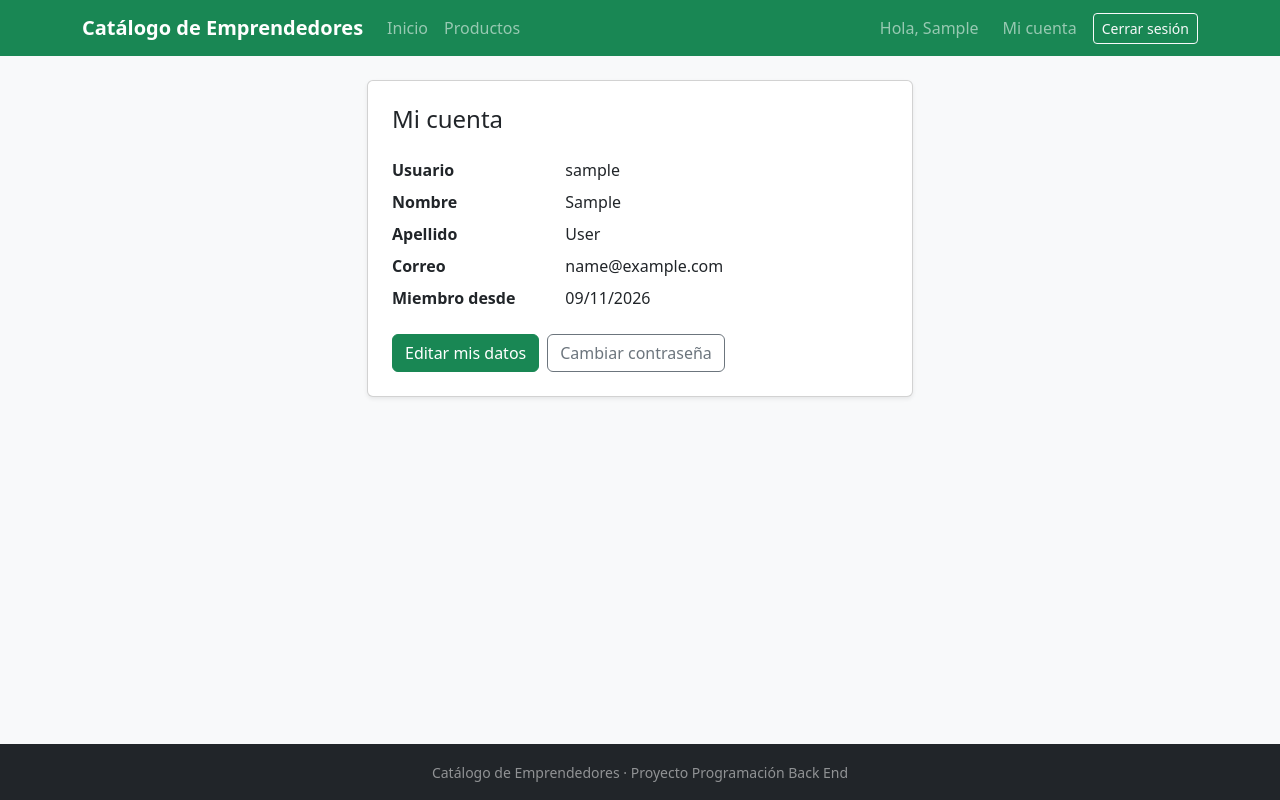
After one commit to jonnett/Emprendimiento_catalogo_productos, a Django app: page /cuentas/mi-cuenta/ in a window 1280 px wide. The commit adds this page. Run offline with Django 5.2, Linux system fonts and the light colour scheme; the visitor is signed in with stand-in values (Sample User, id 1).

Commit message:
V1.0.9
Mi cuenta, ver y editar datos y cambiar contraseña

```diff
--- /dev/null
+++ b/cuentas/templates/cuentas/mi_cuenta.html
@@ -0,0 +1,38 @@
+{% extends "base.html" %}
+
+{% block titulo %}Mi cuenta · Catálogo de Emprendedores{% endblock %}
+
+{% block contenido %}
+<div class="row justify-content-center">
+    <div class="col-md-8 col-lg-6">
+        <div class="card shadow-sm">
+            <div class="card-body p-4">
+                <h1 class="h4 mb-4">Mi cuenta</h1>
+
+                {% comment %} user es el usuario con la sesion, Django lo deja disponible en todas las plantillas. {% endcomment %}
+                <dl class="row">
+                    <dt class="col-sm-4">Usuario</dt>
+                    <dd class="col-sm-8">{{ user.username }}</dd>
+
+                    <dt class="col-sm-4">Nombre</dt>
+                    <dd class="col-sm-8">{{ user.first_name|default:"Sin nombre" }}</dd>
+
+                    <dt class="col-sm-4">Apellido</dt>
+                    <dd class="col-sm-8">{{ user.last_name|default:"Sin apellido" }}</dd>
+
+                    <dt class="col-sm-4">Correo</dt>
+                    <dd class="col-sm-8">{{ user.email|default:"Sin correo" }}</dd>
+
+                    <dt class="col-sm-4">Miembro desde</dt>
+                    <dd class="col-sm-8">{{ user.date_joined|date:"d/m/Y" }}</dd>
+                </dl>
+
+                <div class="d-flex gap-2">
+                    <a href="{% url 'cuentas:editar_cuenta' %}" class="btn btn-success">Editar mis datos</a>
+                    <a href="{% url 'cuentas:cambiar_contrasena' %}" class="btn btn-outline-secondary">Cambiar contraseña</a>
+                </div>
+            </div>
+        </div>
+    </div>
+</div>
+{% endblock %}
--- a/cuentas/urls.py
+++ b/cuentas/urls.py
@@ -8,4 +8,7 @@ urlpatterns = [
     path("registro/", views.registro, name="registro"),
     path("ingresar/", views.iniciar_sesion, name="login"),
     path("salir/", views.cerrar_sesion, name="logout"),
+    path("mi-cuenta/", views.mi_cuenta, name="mi_cuenta"),
+    path("mi-cuenta/editar/", views.editar_cuenta, name="editar_cuenta"),
+    path("mi-cuenta/contrasena/", views.cambiar_contrasena, name="cambiar_contrasena"),
 ]
--- a/cuentas/views.py
+++ b/cuentas/views.py
@@ -1,10 +1,11 @@
 from django.contrib import messages
-from django.contrib.auth import login, logout
+from django.contrib.auth import login, logout, update_session_auth_hash
+from django.contrib.auth.decorators import login_required
 from django.shortcuts import redirect, render
 from django.utils.http import url_has_allowed_host_and_scheme
 from django.views.decorators.http import require_POST
 
-from .forms import LoginForm, RegistroForm
+from .forms import CambiarContrasenaForm, EditarCuentaForm, LoginForm, RegistroForm
 
 
 def registro(request):
@@ -69,3 +70,53 @@ def cerrar_sesion(request):
     logout(request)
     messages.info(request, "Cerraste sesión. ¡Vuelve pronto!")
     return redirect("catalogo:portada")
+
+
+# login_required protege la vista: si no hay sesion, manda al usuario a LOGIN_URL con ?next=
+# para que despues de ingresar vuelva aqui. Ocultar el enlace del menu no basta,
+# porque igual podrian escribir la direccion a mano.
+@login_required
+def mi_cuenta(request):
+    """Muestra los datos del usuario que tiene la sesion iniciada."""
+    # No necesito buscar al usuario en la base, Django ya me lo entrega en request.user.
+    return render(request, "cuentas/mi_cuenta.html")
+
+
+@login_required
+def editar_cuenta(request):
+    """Editar nombre, apellido y correo del usuario con sesion."""
+
+    # instance=request.user hace que el formulario venga precargado con sus datos
+    # y que al guardar actualice ese mismo usuario en vez de crear uno nuevo.
+    if request.method == "POST":
+        form = EditarCuentaForm(request.POST, instance=request.user)
+        if form.is_valid():
+            form.save()
+            messages.success(request, "Tus datos fueron actualizados.")
+            return redirect("cuentas:mi_cuenta")
+        messages.error(request, "Revisa los datos del formulario.")
+    else:
+        form = EditarCuentaForm(instance=request.user)
+
+    return render(request, "cuentas/editar_cuenta.html", {"form": form})
+
+
+@login_required
+def cambiar_contrasena(request):
+    """Cambiar la contraseña pidiendo la actual."""
+
+    # PasswordChangeForm recibe primero el usuario, asi puede revisar que la contraseña actual sea la correcta.
+    if request.method == "POST":
+        form = CambiarContrasenaForm(request.user, request.POST)
+        if form.is_valid():
+            usuario = form.save()
+            # Al cambiar la contraseña Django invalida las sesiones abiertas de ese usuario.
+            # update_session_auth_hash actualiza la sesion actual para que no lo saque del sitio.
+            update_session_auth_hash(request, usuario)
+            messages.success(request, "Tu contraseña fue cambiada.")
+            return redirect("cuentas:mi_cuenta")
+        messages.error(request, "No se pudo cambiar la contraseña, revisa los errores.")
+    else:
+        form = CambiarContrasenaForm(request.user)
+
+    return render(request, "cuentas/cambiar_contrasena.html", {"form": form})
--- a/templates/base.html
+++ b/templates/base.html
@@ -34,6 +34,9 @@ Uso Bootstrap desde CDN para tener un diseño ordenado sin escribir mucho CSS.
                     {% if user.is_authenticated %}
                         <li class="nav-item">
                             <span class="navbar-text me-3">Hola, {{ user.first_name|default:user.username }}</span>
+                        </li>
+                        <li class="nav-item">
+                            <a class="nav-link me-2" href="{% url 'cuentas:mi_cuenta' %}">Mi cuenta</a>
                         </li>
                         <li class="nav-item">
                             <form method="post" action="{% url 'cuentas:logout' %}" class="d-inline">
```
Also changed, not shown: cuentas/forms.py (+28 -1 lines), cuentas/templates/cuentas/cambiar_contrasena.html (added, +24 -0 lines), cuentas/templates/cuentas/editar_cuenta.html (added, +24 -0 lines).
